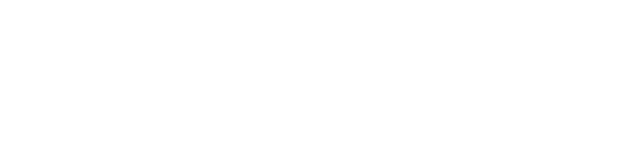
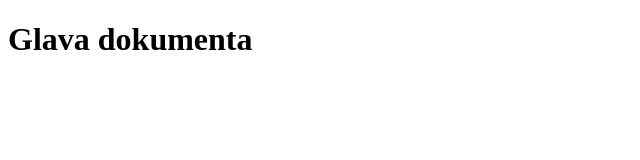
Before and after one commit to ValeS46/PREDAVANJE6, a plain HTML site: page index.html in a window 1280 px wide. Shown: the whole page, without its empty margins (0-640 px from the left). Drawn offline with Linux system fonts and the light colour scheme.

Commit message:
Dodali smo glavo

```diff
--- a/index.html
+++ b/index.html
@@ -5,6 +5,6 @@
     <title>Title</title>
 </head>
 <body>
-
+    <h1>Glava dokumenta</h1>
 </body>
 </html>
```
